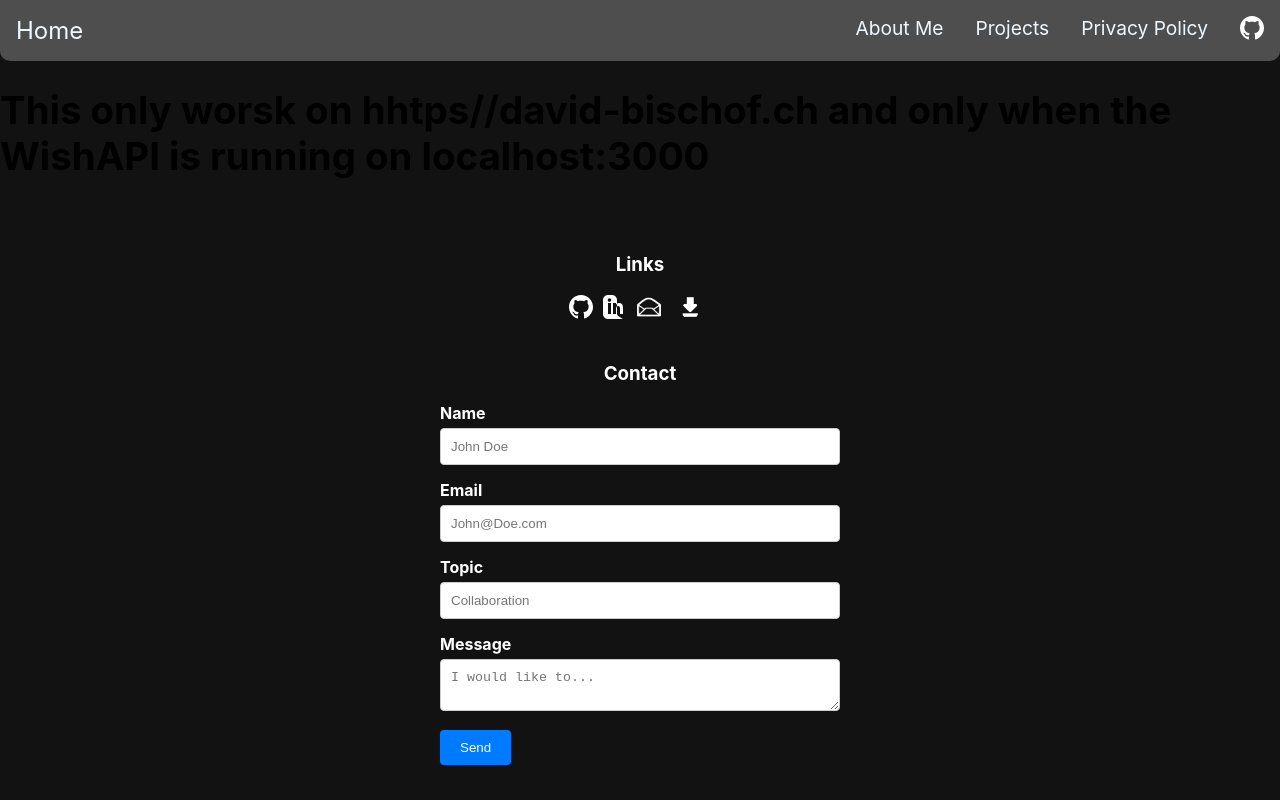
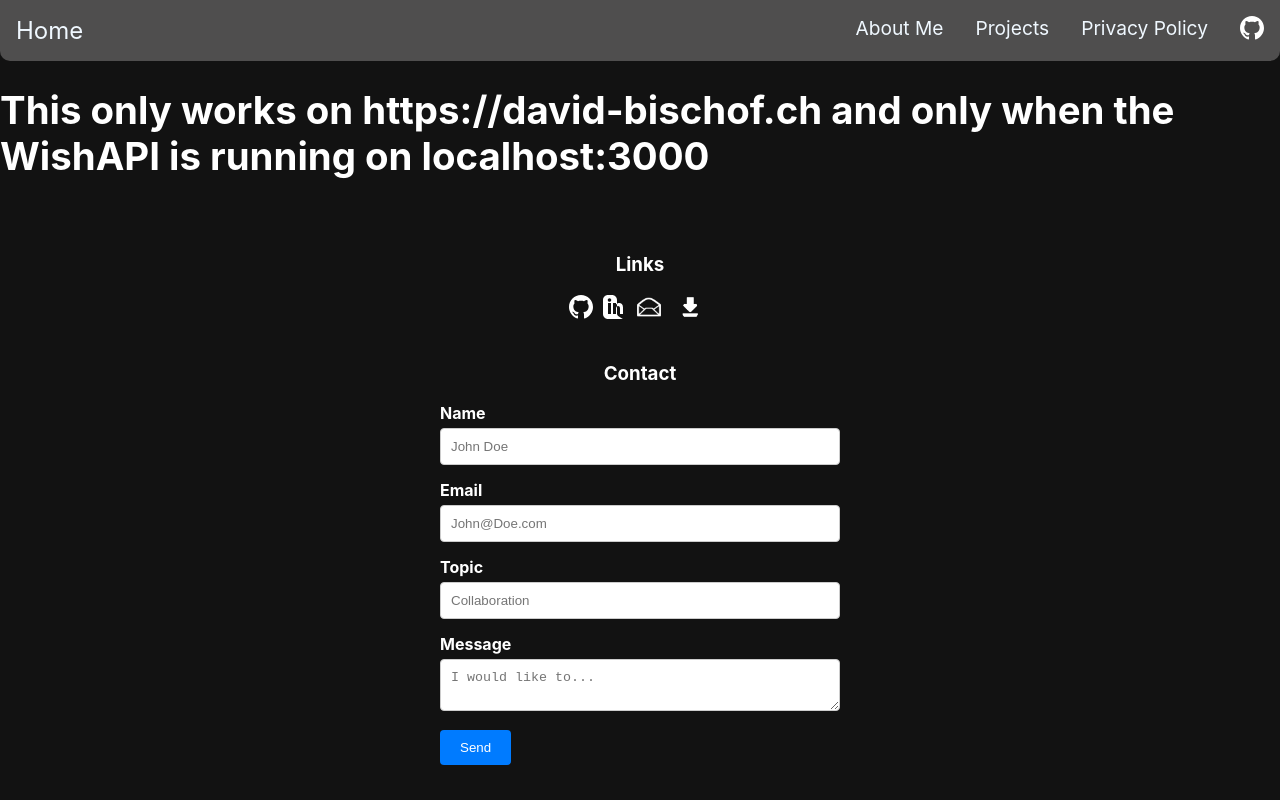
Before and after one commit to DaniDevOfficial/Portfolio-Website, a React (Create React App) app: page /apiTest in a window 1280 px wide. Built offline with nearby package versions, Linux system fonts and the light colour scheme; no server answers.

Commit message:
made api test color white

```diff
--- a/src/Pages/ApiTest.jsx
+++ b/src/Pages/ApiTest.jsx
@@ -19,8 +19,8 @@ export function ApiTest() {
 
   return (
     <div>
-      <h1>This only worsk on hhtps//david-bischof.ch and only when the WishAPI is running on localhost:3000</h1>
-      {data && <p>{data}</p>}
+      <h1 style={{ color: 'white' }}>This only works on https://david-bischof.ch and only when the WishAPI is running on localhost:3000</h1>
+      {data && <p style={{ color: 'white' }}>{data}</p>}
     </div>
   );
 };
```
